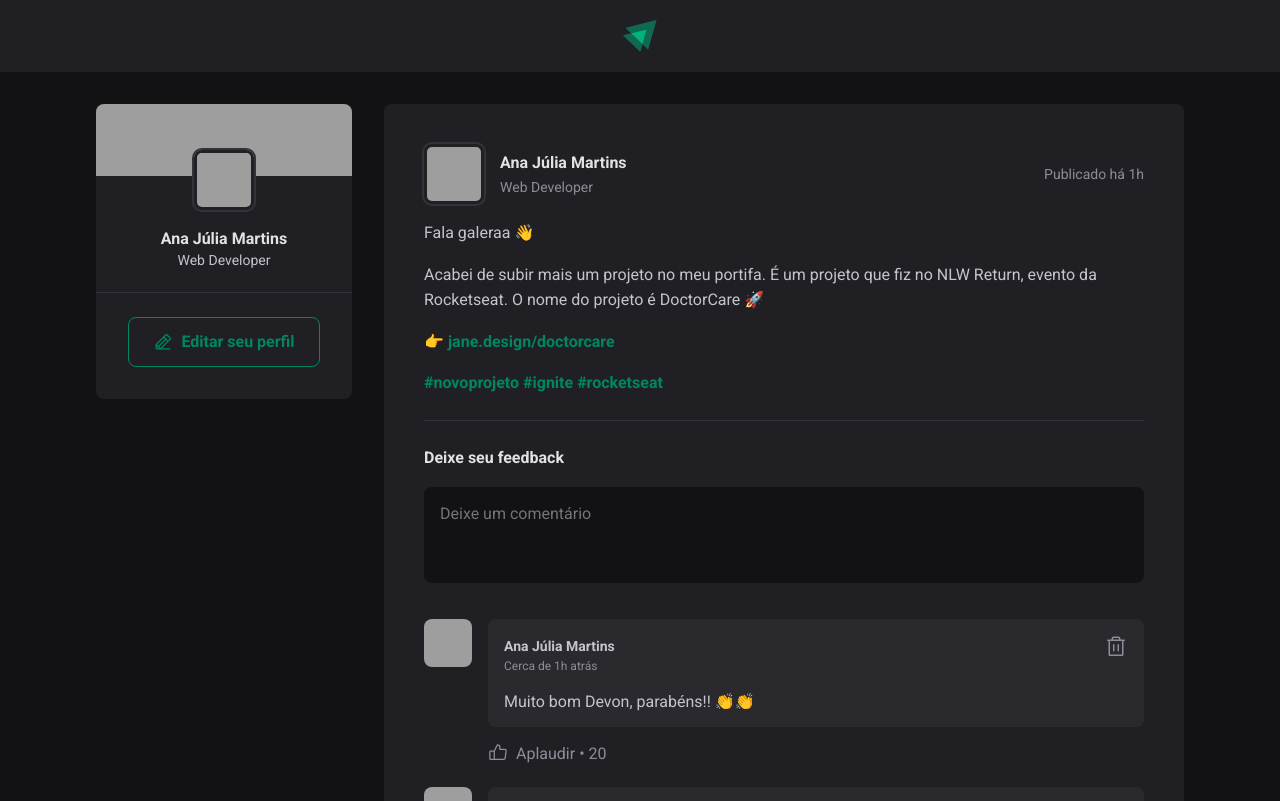
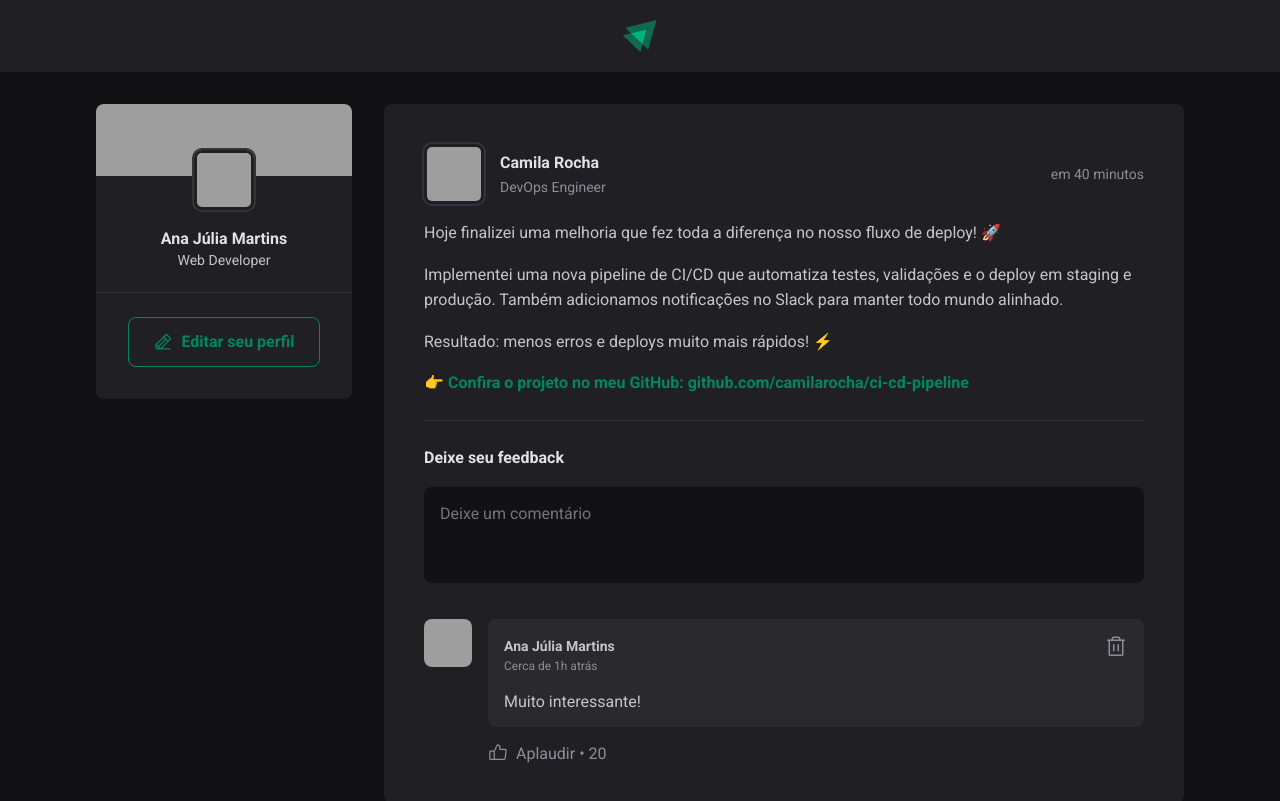
Before and after one commit to anaju-martins/social-feed, a React (Vite) app: page / in a window 1280 px wide. Shown: the top 801 px of the page. Built offline with nearby package versions, Linux system fonts and the light colour scheme; grey boxes are pictures that could not be loaded.

Commit message:
feat: add comment functionality with form handling and dynamic comment list

```diff
--- a/package.json
+++ b/package.json
@@ -11,6 +11,7 @@
   },
   "dependencies": {
     "@phosphor-icons/react": "^2.1.7",
+    "date-fns": "^4.1.0",
     "react": "^19.0.0",
     "react-dom": "^19.0.0"
   },
--- a/src/App.jsx
+++ b/src/App.jsx
@@ -22,7 +22,7 @@
       {type: 'paragraph', content: 'Resultado: menos erros e deploys muito mais rápidos! ⚡'},
       { type: 'link', content: '👉 Confira o projeto no meu GitHub: github.com/camilarocha/ci-cd-pipeline' },
     ],
-    publishedAt: new Date('2025-10-04 18:45:22'),
+    publishedAt: new Date('2025-04-13 19:45:22'),
   },
   {
     id: 2,
@@ -37,7 +37,7 @@
       { type: 'paragraph', content: 'O impacto foi imediato: mais eficiência, menos sobrecarga no servidor e uma experiência melhor para o usuário final. 🚀' },
       { type: 'link', content: '👉 Veja os detalhes no repositório: github.com/rafaelsouza/api-performance' },
     ],
-    publishedAt: new Date('2025-10-04 20:01:46'),
+    publishedAt: new Date('2025-04-13 19:01:46'),
   },
 ];
 
--- a/src/components/Comment.jsx
+++ b/src/components/Comment.jsx
@@ -3,7 +3,7 @@
 import { ThumbsUp } from '@phosphor-icons/react/dist/ssr';
 import { Avatar } from './Avatar';
 
-export function Comment(){
+export function Comment({content}){
     return (
         <div className={styles.comment}>
             <Avatar hasBorder={false} src="https://images.unsplash.com/photo-1574231164645-d6f0e8553590?q=80&w=1404&auto=format&fit=crop&ixlib=rb-4.0.3&ixid=M3wxMjA3fDB8MHxwaG90by1wYWdlfHx8fGVufDB8fHx8fA%3D%3D"/>
@@ -21,7 +21,7 @@
                         </button>
                     </header>
 
-                    <p>Muito bom Devon, parabéns!! 👏👏</p>
+                    <p>{content}</p>
                 </div>
 
                 <footer>
--- a/src/components/Post.jsx
+++ b/src/components/Post.jsx
@@ -1,54 +1,92 @@
+import { format, formatDistanceToNow } from 'date-fns';
+import ptBR from 'date-fns/locale/pt-BR';
+import { useState } from 'react';
+
 import { Avatar } from './Avatar';
 import { Comment } from './Comment';
+
 import styles from './Post.module.css';
 
 
-export function Post(props) {
+export function Post({ author, publishedAt, content}) {
+
+  const [comments, setComments] = useState([
+    'Muito interessante!',
+  ])
+
+  const [newCommentText, setNewCommentText] = useState('');
+
+  const publishedDateFormatted = format(publishedAt, "d 'de' LLLL 'às' HH:mm'h'", {
+    locale: ptBR,
+  });
+
+  const publishedDateRelativeToNow = formatDistanceToNow(publishedAt, {
+    locale: ptBR,
+    addSuffix: true,
+  });
+
+  function handleCreateNewComment(event) {
+    event.preventDefault();
+
+    setComments([...comments, newCommentText]);
+    setNewCommentText('');
+  }
+
+  function handleNewCommentChange(event) {
+    setNewCommentText(event.target.value);
+  }
+
   return (
     <article className={styles.post}>
       <header>
         <div className={styles.author}>
           <Avatar
-            src="https://plus.unsplash.com/premium_photo-1677545183884-421157b2da02?q=80&w=1472&auto=format&fit=crop&ixlib=rb-4.0.3&ixid=M3wxMjA3fDB8MHxwaG90by1wYWdlfHx8fGVufDB8fHx8fA%3D%3D"
+            src={author.avatarURL}
           />
           <div className={styles.authorInfo}>
-            <strong>Ana Júlia Martins</strong>
-            <span>Web Developer</span>
+            <strong>{author.name}</strong>
+            <span>{author.role}</span>
           </div>
         </div>
 
-        <time title="13 de Abril às 12:07" dateTime="2025-04-13 08:13:30">
-          Publicado há 1h
+        <time title={publishedDateFormatted} dateTime={publishedAt.toISOString()}>
+          {publishedDateRelativeToNow}
         </time>
       </header>
 
       <div className={styles.content}>
-        <p>Fala galeraa 👋</p>
-        <p>
-          Acabei de subir mais um projeto no meu portifa. É um projeto que fiz
-          no NLW Return, evento da Rocketseat. O nome do projeto é DoctorCare 🚀
-        </p>
-        <p>
-          👉 <a href="#">jane.design/doctorcare</a>
-        </p>
-        <p>
-          <a href="#">#novoprojeto </a> <a href="#">#ignite</a>{' '}
-          <a href="#">#rocketseat</a>
-        </p>
+        {content.map(line => {
+          if (line.type === 'paragraph') {
+            return <p>{line.content}</p>;
+          } else if (line.type === 'link') {
+            return (
+              <p>
+                <a href="#">{line.content}</a>
+              </p>
+            );
+          }
+        })}
       </div>
 
-      <form className={styles.commentForm}>
+      <form onSubmit={handleCreateNewComment} className={styles.commentForm}>
         <strong>Deixe seu feedback</strong>
-        <textarea placeholder="Deixe um comentário" />
+        <textarea
+        name='comment'
+        value={newCommentText}
+        placeholder="Deixe um comentário"
+        onChange={handleNewCommentChange}
+        />
         <footer>
           <button type="submit">Publicar</button>
         </footer>
       </form>
 
       <div className={styles.commentList}>
-        <Comment />
-        <Comment />
-        <Comment />
+        {comments.map(comment => {
+          return (
+            <Comment content={comment}/>
+          );
+        })}
       </div>
     </article>
   );
```
Also changed, not shown: 1 other file (tests, documents, lock files or other folders).
